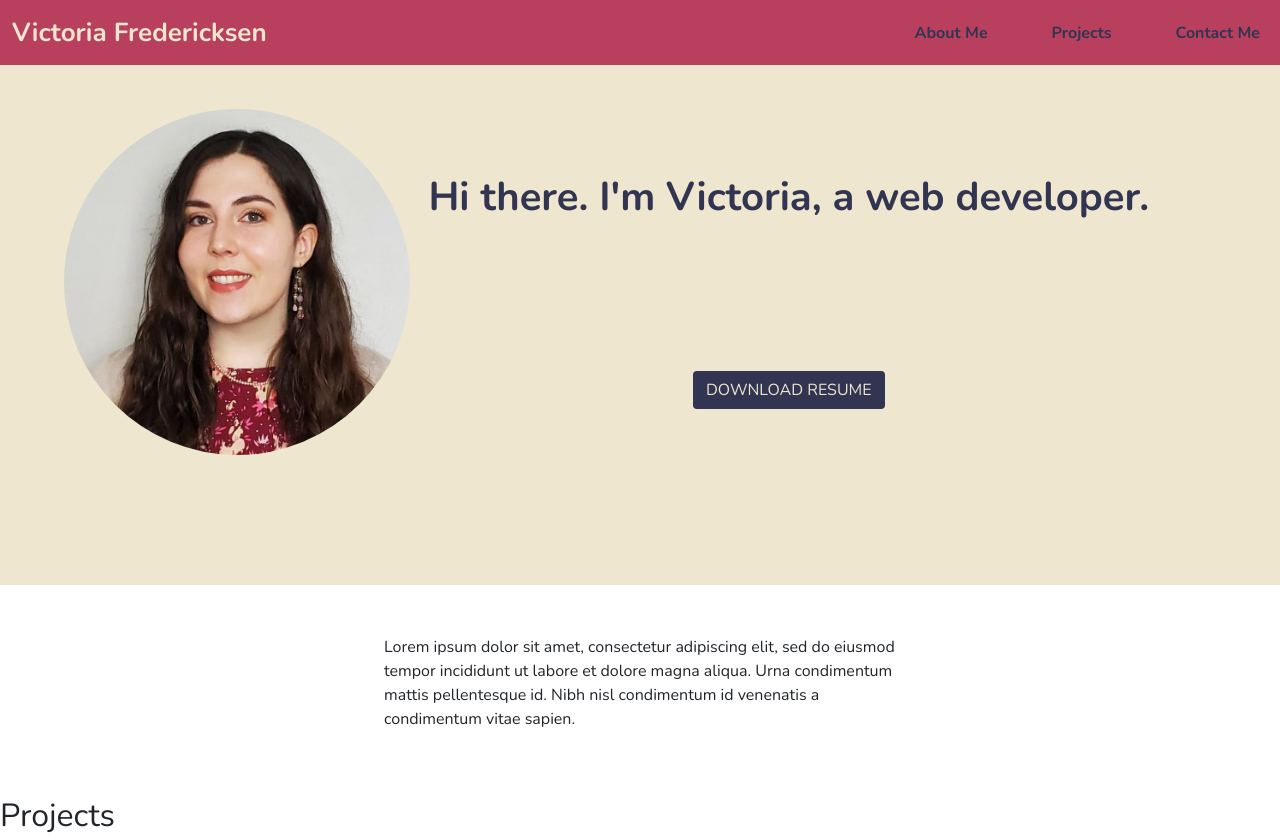
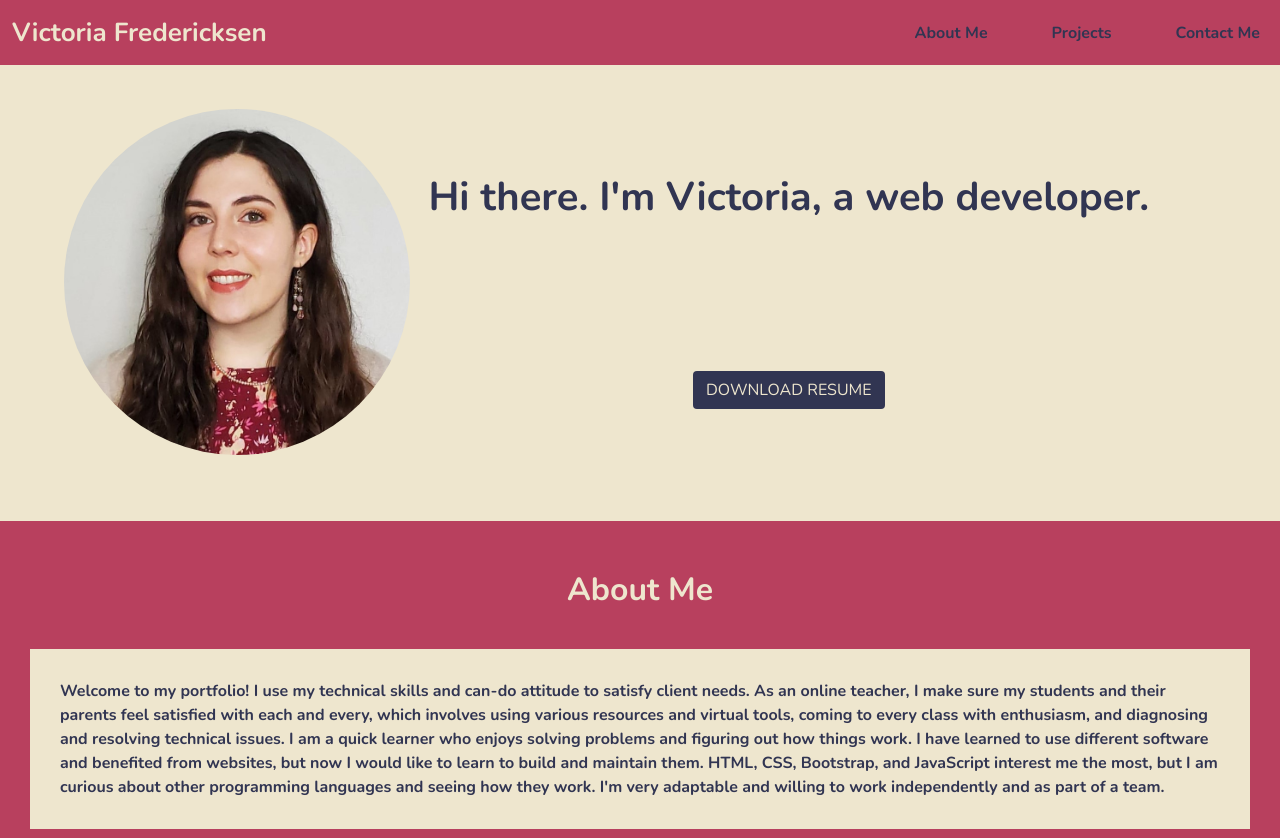
Before and after one commit to victoriafreder/my-portfolio, a plain HTML site: page index.html in a window 1280 px wide. Shown: the top 838 px of the page. Drawn offline with nearby package versions, Linux system fonts and the light colour scheme.

Commit message:
edit about me section

```diff
--- a/index.html
+++ b/index.html
@@ -50,9 +50,10 @@
   </header>
   <main>
     <section id="about-me">
-      <p>Lorem ipsum dolor sit amet, consectetur adipiscing elit, sed do eiusmod tempor incididunt ut labore et dolore
-        magna aliqua. Urna condimentum mattis pellentesque id. Nibh nisl condimentum id venenatis a condimentum vitae
-        sapien.</p>
+      <h2 class="light-section-title">About Me</h2>
+      <div class="light-background">
+        <p>Welcome to my portfolio! I use my technical skills and can-do attitude to satisfy client needs. As an online teacher, I make sure my students and their parents feel satisfied with each and every, which involves using various resources and virtual tools, coming to every class with enthusiasm, and diagnosing and resolving technical issues. I am a quick learner who enjoys solving problems and figuring out how things work. I have learned to use different software and benefited from websites, but now I would like to learn to build and maintain them. HTML, CSS, Bootstrap, and JavaScript interest me the most, but I am curious about other programming languages and seeing how they work. I'm very adaptable and willing to work independently and as part of a team.</p>
+      </div>
     </section>
 
   </main>
--- a/styles/styles.css
+++ b/styles/styles.css
@@ -7,6 +7,18 @@
 body {
   padding-top: 45px;
   font-family: 'Nunito', sans-serif;
+}
+
+.light-section-title {
+  color: #eee6ce;
+  font-weight: 700;
+  text-align: center;
+  margin: 20px auto 40px auto;
+}
+
+.light-background {
+  background-color: #eee6ce;
+  padding: 30px;
 }
 
 /*NAVBAR STYLES*/
@@ -50,7 +62,7 @@ nav a {
 
 header {
   background-color: #eee6ce;
-  padding: 5% 5% 10%;
+  padding: 5%;
 }
 
 header img {
@@ -77,11 +89,23 @@ header img {
   margin: 150px auto 0 auto;
 }
 
-#about-me, #profile {
-  width: 40%;
-  margin: auto;
-  padding: 50px 0;
+/*ABOUT ME SECTION*/
+
+#about-me {
+  background-color: #b8405e;
+  padding: 30px;
 }
+
+#about-me p {
+  color: #313552;
+  font-weight: 700;
+  margin-bottom: 0;
+}
+
+
+
+
+
 
 .card img {
   height: 200px;
```
